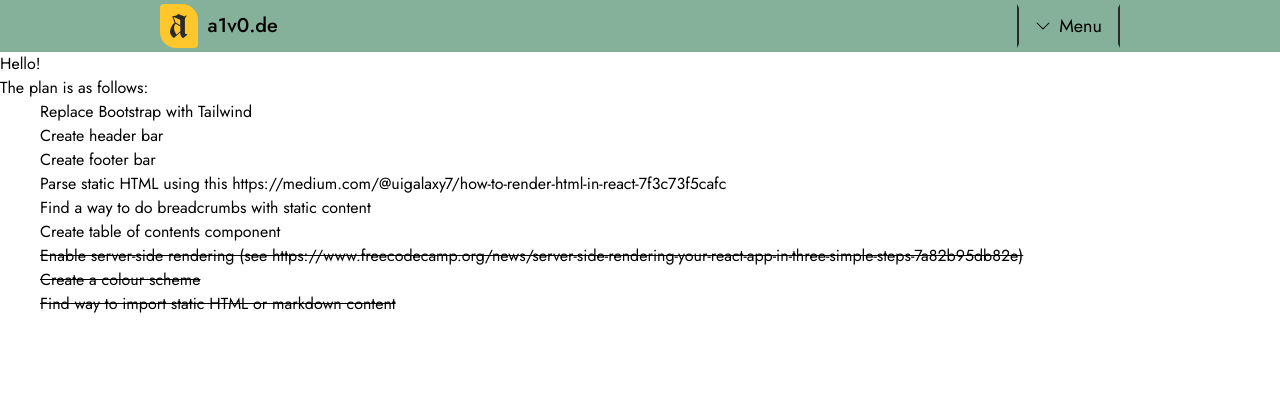
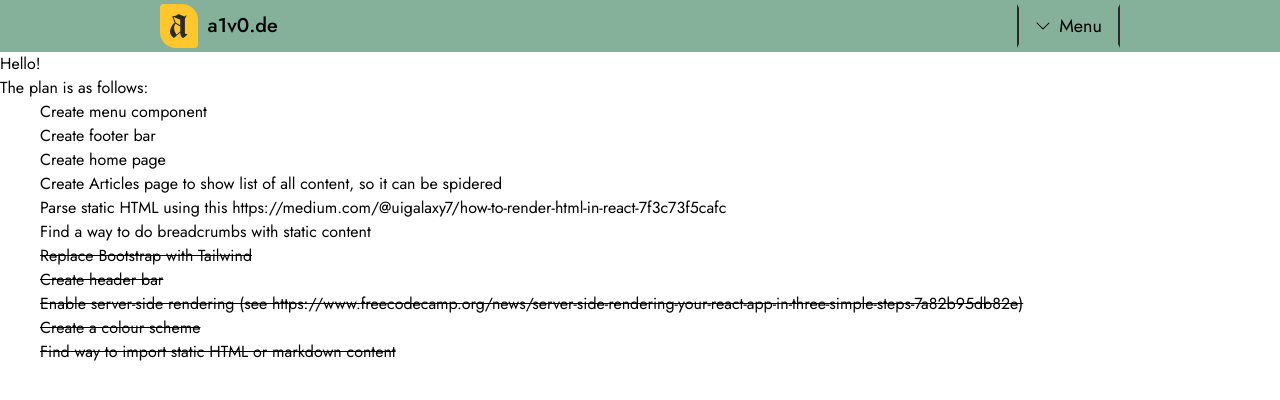
Before and after one commit to a1v0/a1v0.de, a Next.js app: page / in a window 1280 px wide. Shown: the top 400 px of the page. Built offline with nearby package versions, Linux system fonts and the light colour scheme.

Commit message:
Update to-do list

```diff
--- a/app/page.tsx
+++ b/app/page.tsx
@@ -6,15 +6,24 @@ export default function Home() {
             <h1>Hello!</h1>
             <p>The plan is as follows:</p>
             <ol style={{ marginLeft: "40px" }}>
-                <li>Replace Bootstrap with Tailwind</li>
-                <li>Create header bar</li>
+                <li>Create menu component</li>
                 <li>Create footer bar</li>
+                <li>Create home page</li>
+                <li>
+                    Create Articles page to show list of all content, so it can
+                    be spidered
+                </li>
                 <li>
                     Parse static HTML using this
                     https://medium.com/@uigalaxy7/how-to-render-html-in-react-7f3c73f5cafc
                 </li>
                 <li>Find a way to do breadcrumbs with static content</li>
-                <li>Create table of contents component</li>
+                <li style={{ textDecoration: "line-through" }}>
+                    Replace Bootstrap with Tailwind
+                </li>
+                <li style={{ textDecoration: "line-through" }}>
+                    Create header bar
+                </li>
                 <li style={{ textDecoration: "line-through" }}>
                     Enable server-side rendering (see
                     https://www.freecodecamp.org/news/server-side-rendering-your-react-app-in-three-simple-steps-7a82b95db82e)
```
